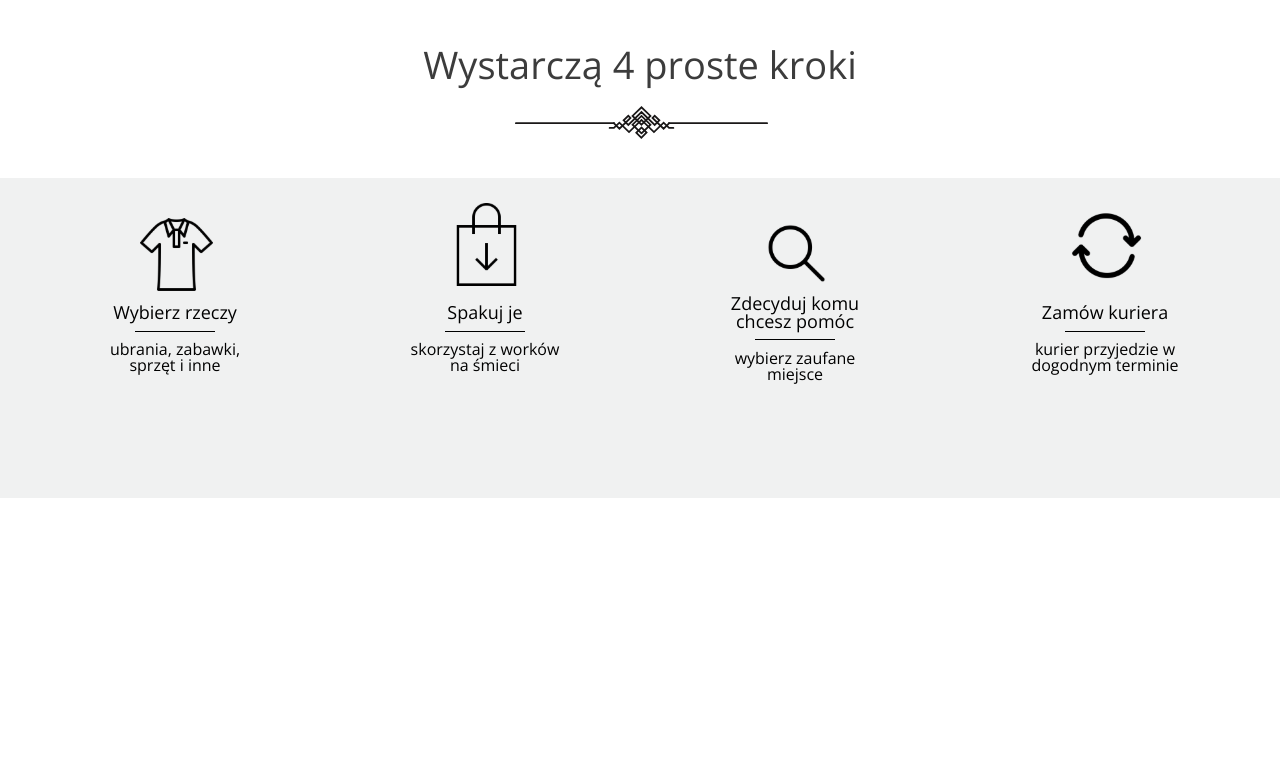
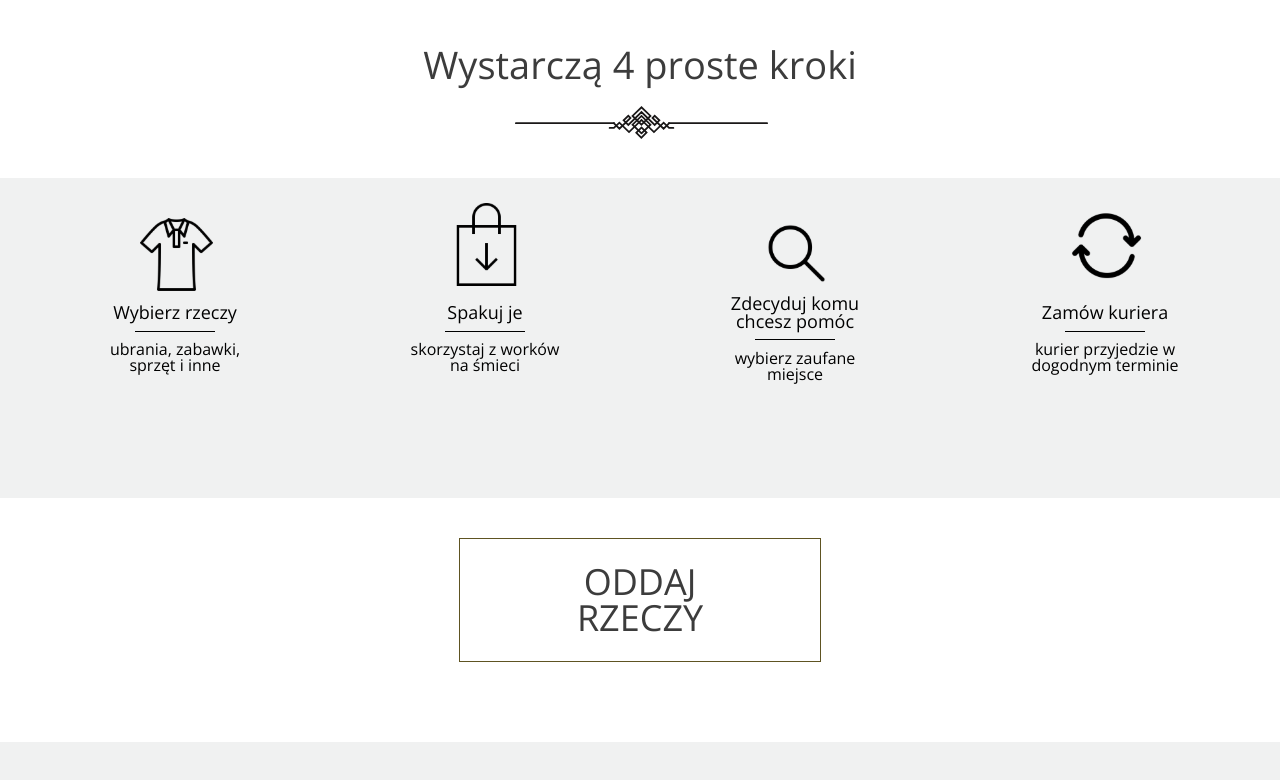
Before and after one commit to MadaraCK/portfoliolab, a React (Create React App) app: page / in a window 1280 px wide. Shown: the part 1293-2073 px from the top of the page. Built offline with nearby package versions, Linux system fonts and the light colour scheme.

Commit message:
section about us

```diff
--- a/src/App.js
+++ b/src/App.js
@@ -2,12 +2,12 @@ import React from 'react';
 import './scss/main.scss'
 import Login from "./components/login";
 import NewAccount from "./components/newAccount";
-import Header from "./components/header";
 import {
     BrowserRouter,
     Route,
     Routes,
 } from 'react-router-dom';
+import Core from "./components/core";
 
 
 function App(props) {
@@ -15,7 +15,7 @@ function App(props) {
 
         <BrowserRouter>
             <Routes>
-                <Route element={<Header/>} path="/"/>
+                <Route element={<Core/>} path="/"/>
                 <Route element={<Login/>} path="/login"/>
                 <Route element={<NewAccount/>} path="/newAccount"/>
             </Routes>
--- /dev/null
+++ b/src/components/aboutUs.js
@@ -0,0 +1,11 @@
+import React from 'react';
+
+function AboutUs(props) {
+    return (
+        <section className="about_us">
+
+        </section>
+    );
+}
+
+export default AboutUs;
--- /dev/null
+++ b/src/components/core.js
@@ -0,0 +1,17 @@
+import React from 'react';
+import Header from "./header";
+import HowMuch from "./howMuch";
+import '../scss/main.scss'
+import AboutUs from "./aboutUs";
+
+function Core(props) {
+    return (
+        <>
+            <Header/>
+            <HowMuch/>
+            <AboutUs/>
+        </>
+    );
+}
+
+export default Core;
--- a/src/components/header.js
+++ b/src/components/header.js
@@ -6,7 +6,6 @@ import {
     Link,
 
 } from 'react-router-dom'
-import HowMuch from "./howMuch";
 
 function Header() {
     return (
@@ -49,7 +48,7 @@ function Header() {
                     </section>
                 </section>
             </header>
-            <HowMuch/>
+
         </>
     );
 }
--- a/src/components/howMuch.js
+++ b/src/components/howMuch.js
@@ -1,4 +1,5 @@
 import React from 'react';
+import {Link} from "react-router-dom";
 
 function HowMuch() {
     return (
@@ -55,6 +56,9 @@ function HowMuch() {
                     <p className="instruction_text">kurier przyjedzie w dogodnym terminie</p>
                 </div>
             </section>
+            <section className="button_inst">
+                <Link className="link_give" to="/login">oddaj rzeczy</Link>
+            </section>
         </>
     );
 }
--- a/src/scss/main.scss
+++ b/src/scss/main.scss
@@ -4,7 +4,6 @@
 
 body {
   font-family: $font-base;
-  height: 300vh;
   overflow-x: hidden;
 
   .header_layout {
@@ -247,5 +246,26 @@ body {
       }
     }
   }
+.button_inst{
 
+  display: flex;
+  justify-content: center;
+  .link_give{
+
+    text-decoration: none;
+    text-align: center;
+    max-width: 200px;
+    font-size: 36px;
+    color: $charcoal;
+    text-transform: uppercase;
+    border: 1px solid $olive_green;
+    padding: 25px 80px;
+    margin: 40px 0 80px 0;
+  }
 }
+  .about_us{
+    background: $silver;
+    width: 100vw;
+    height: 950px;
+  }
+}
```
